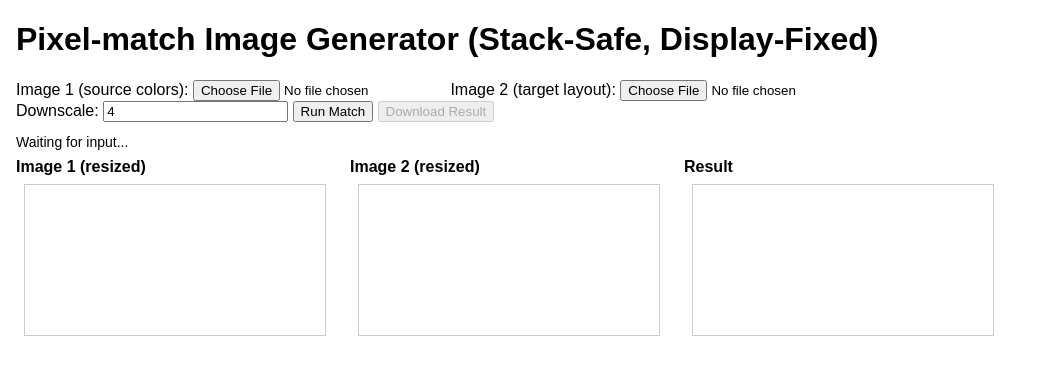
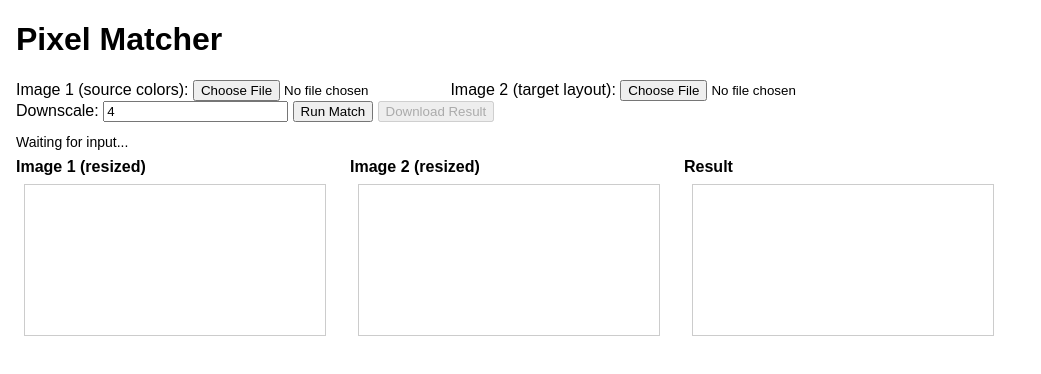
Before and after one commit to aipi22/ImageMerge, a plain HTML site: page index.html in a window 1280 px wide. Shown: the whole page, without its empty margins (0-1041 px from the left). Drawn offline with Linux system fonts and the light colour scheme.

Commit message:
Update index.html

```diff
--- a/index.html
+++ b/index.html
@@ -6,8 +6,7 @@
 <link rel="stylesheet" href="style.css">
 </head>
 <body>
-<h1>Pixel-match Image Generator (Stack-Safe, Display-Fixed)</h1>
-
+<h1>Pixel Matcher</h1>
 <div class="controls">
   <label>Image 1 (source colors): <input type="file" id="file1" accept="image/*"></label>
   <label>Image 2 (target layout): <input type="file" id="file2" accept="image/*"></label>
@@ -16,9 +15,7 @@
   <button id="run">Run Match</button>
   <button id="download" disabled>Download Result</button>
 </div>
-
 <div class="progress" id="progress">Waiting for input...</div>
-
 <div style="display:flex; gap:16px;">
   <div>
     <div><b>Image 1 (resized)</b></div>
```
